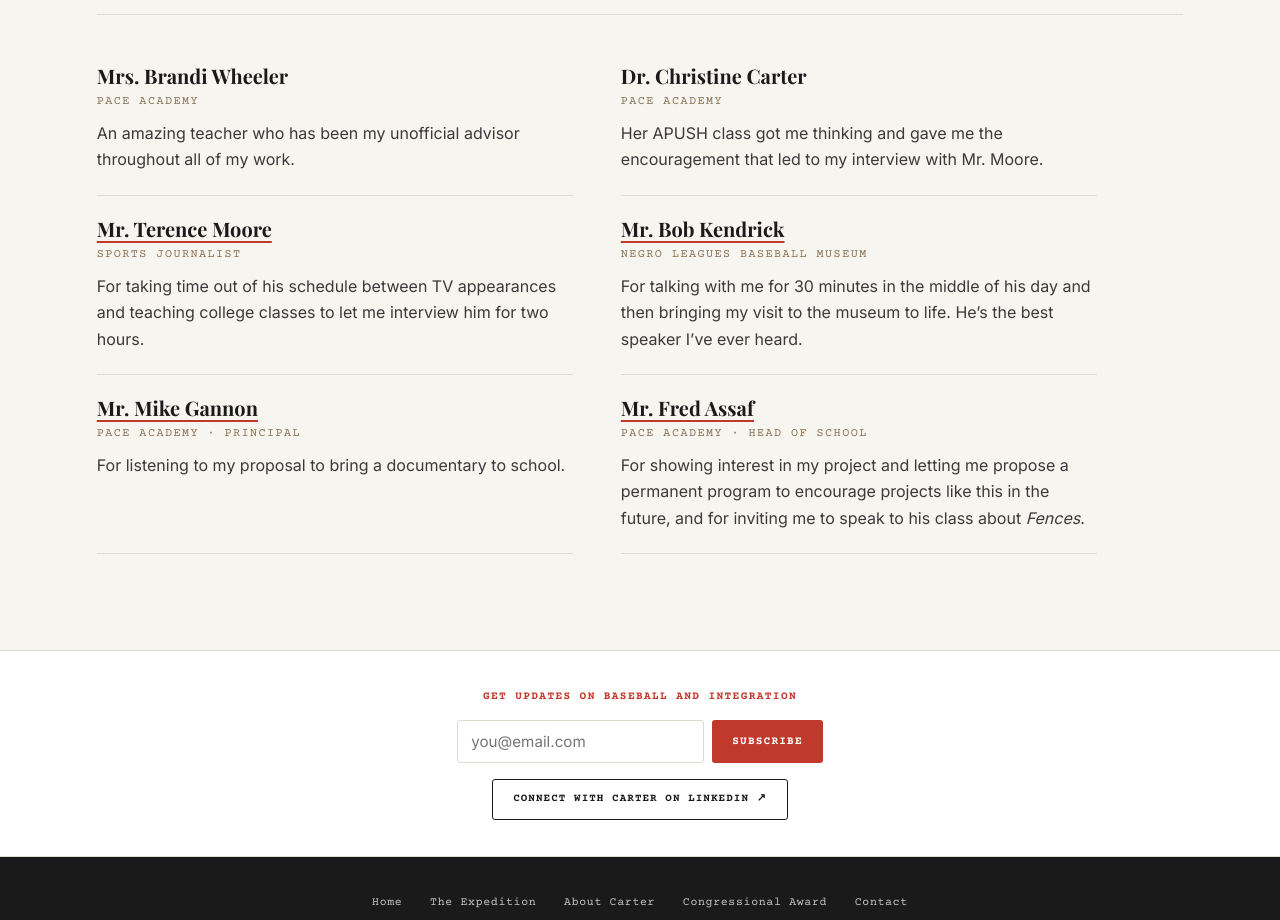
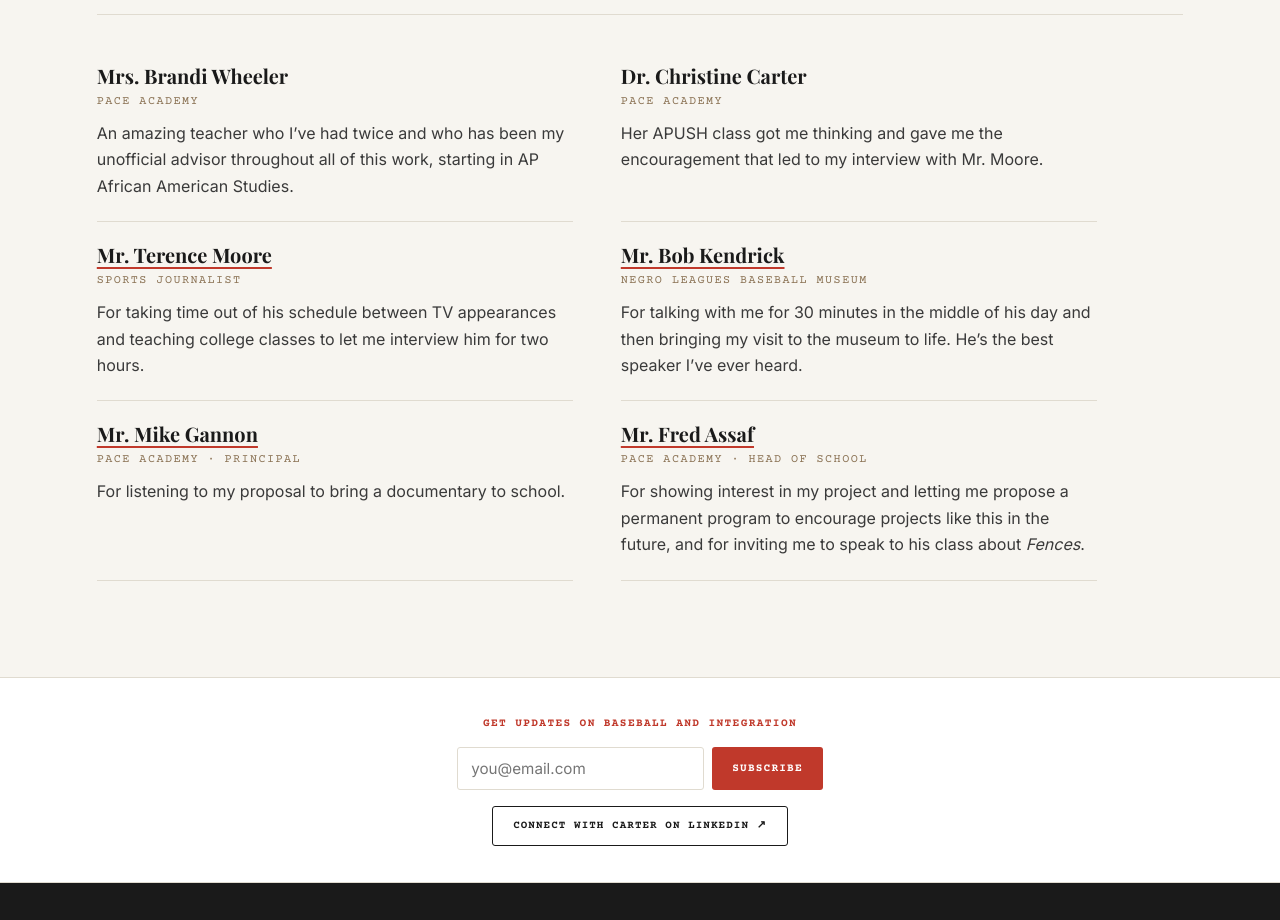
Before and after one commit to cartersmithpace27/diamondsdiscoveredwebsite, a plain HTML site: page index.html in a window 1280 px wide. Shown: the part 4024-4944 px from the top of the page. Drawn offline with nearby package versions, Linux system fonts and the light colour scheme; a web font is replaced by a local one.

Commit message:
Update index.html

```diff
--- a/index.html
+++ b/index.html
@@ -403,7 +403,7 @@ height="0" width="0" style="display:none;visibility:hidden"></iframe></noscript>
     <div class="thanks-item">
       <h3>Mrs. Brandi Wheeler</h3>
       <span class="thanks-org">Pace Academy</span>
-      <p>An amazing teacher who has been my unofficial advisor throughout all of my work.</p>
+      <p>An amazing teacher who I&#8217;ve had twice and who has been my unofficial advisor throughout all of this work, starting in AP African American Studies.</p>
     </div>
     <div class="thanks-item">
       <h3>Dr. Christine Carter</h3>
```
